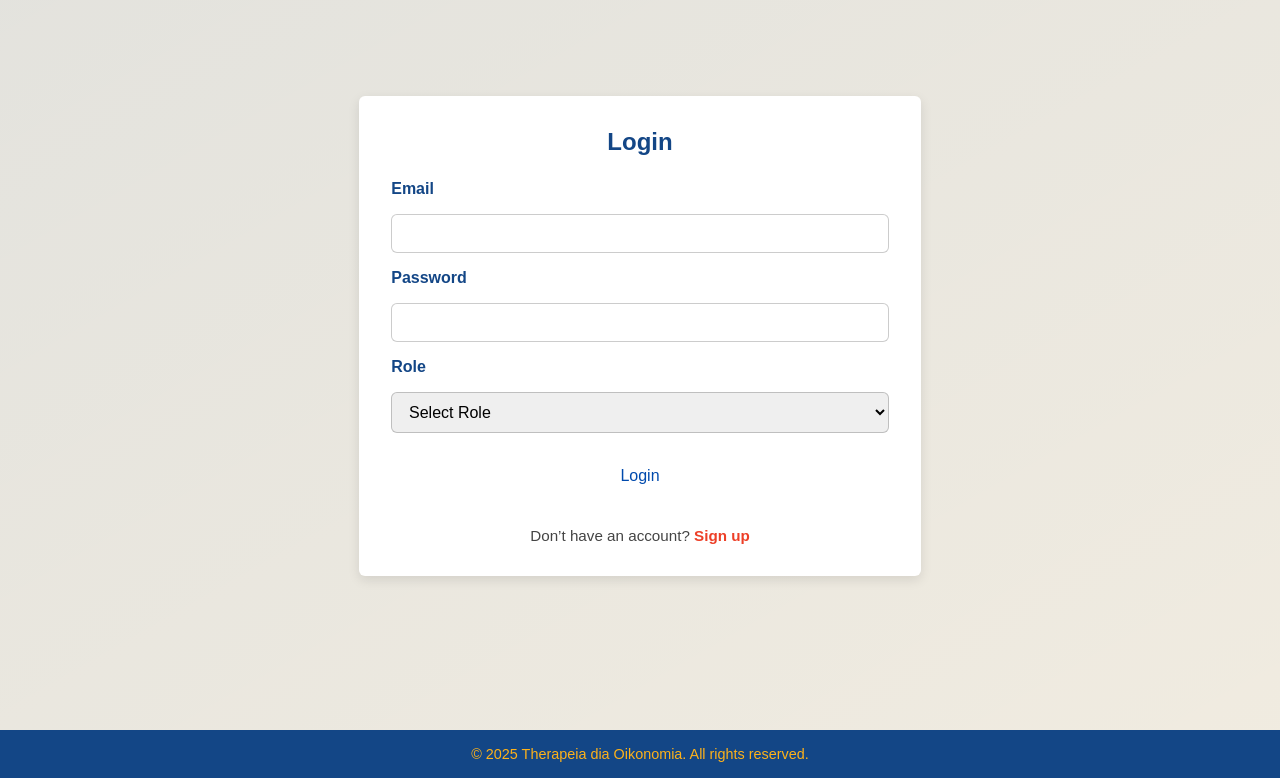
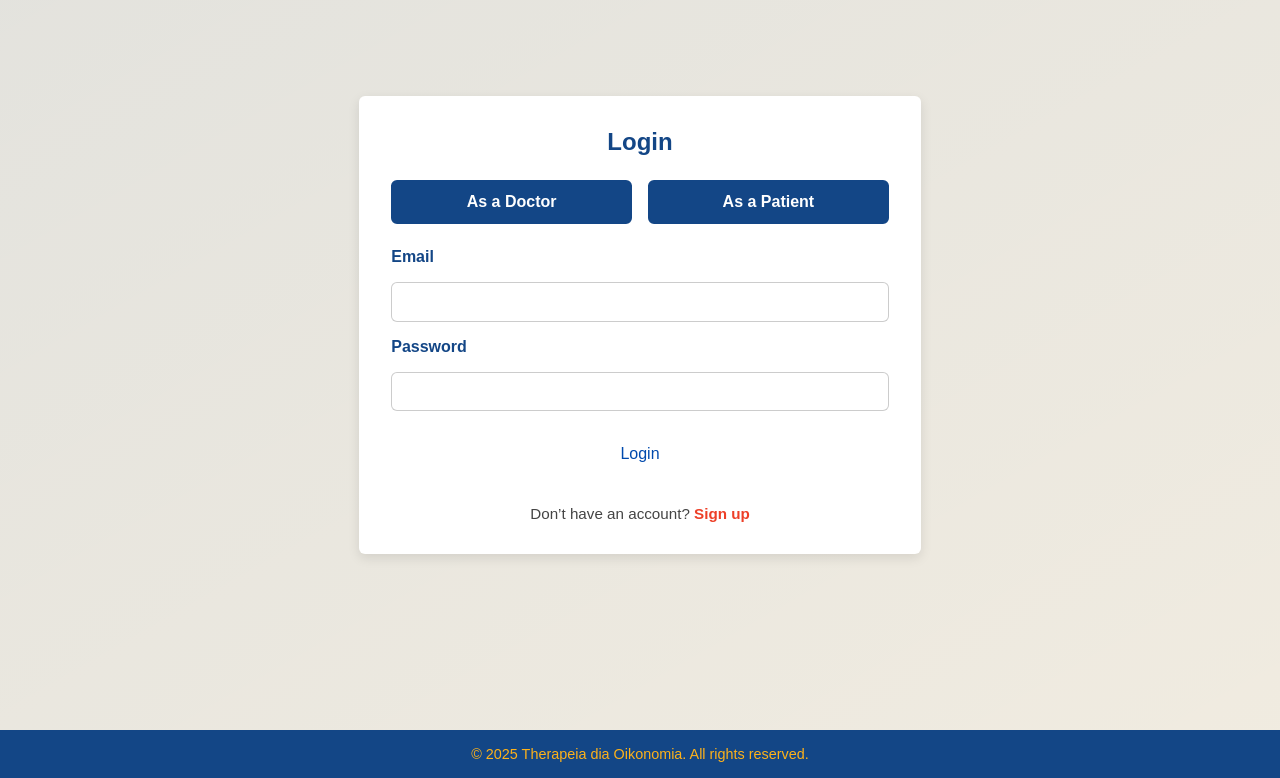
Before and after one commit to GlaucousGlaucus/Hospital-Management-System-Mad-2, a Flask app: page /login in a window 1280 px wide. Shown: the part 70-848 px from the top of the page. Run offline with Flask 3, Linux system fonts and the light colour scheme.

Commit message:
UI: login page better UI

```diff
--- a/templates/login.html
+++ b/templates/login.html
@@ -2,19 +2,18 @@
 {% block content %}
 <section class="auth-section">
     <h2>Login</h2>
+
+    <div class="role-selector">
+        <button type="button" id="btn-doctor" class="role-btn">As a Doctor</button>
+        <button type="button" id="btn-patient" class="role-btn">As a Patient</button>
+    </div>
+
     <form action="{{ url_for('login') }}" method="POST" class="auth-form">
         <label>Email</label>
         <input type="email" name="email" required>
 
         <label>Password</label>
         <input type="password" name="password" required>
-
-        <label>Role</label>
-        <select name="role" required>
-            <option value="">Select Role</option>
-            <option value="doctor">Doctor</option>
-            <option value="patient">Patient</option>
-        </select>
 
         <button type="submit" class="btn btn-filled">Login</button>
 
@@ -24,4 +23,24 @@
         </p>
     </form>
 </section>
+
+
+<script>
+    document.addEventListener("DOMContentLoaded", function () {
+        const btnDoctor = document.getElementById("btn-doctor");
+        const btnPatient = document.getElementById("btn-patient");
+
+        function selectRole(role) {
+            const isDoctor = role === "doctor";
+            const isPatient = role === "patient";
+
+            btnDoctor.classList.toggle("active", isDoctor);
+            btnPatient.classList.toggle("active", isPatient);
+        }
+
+        btnDoctor.addEventListener("click", () => selectRole("doctor"));
+        btnPatient.addEventListener("click", () => selectRole("patient"));
+    });
+</script>
+
 {% endblock %}
--- a/templates/signup.html
+++ b/templates/signup.html
@@ -61,20 +61,16 @@
             const isDoctor = role === "doctor";
             const isPatient = role === "patient";
 
-            // Toggle active button styling
             btnDoctor.classList.toggle("active", isDoctor);
             btnPatient.classList.toggle("active", isPatient);
 
-            // Toggle visible sections
             docFields.classList.toggle("visible", isDoctor);
             patientFields.classList.toggle("visible", isPatient);
 
-            // Set required fields
             docFields.querySelectorAll("input, select").forEach(el => el.required = isDoctor);
             patientFields.querySelectorAll("input").forEach(el => el.required = isPatient);
         }
 
-        // Event listeners
         btnDoctor.addEventListener("click", () => selectRole("doctor"));
         btnPatient.addEventListener("click", () => selectRole("patient"));
     });
```
